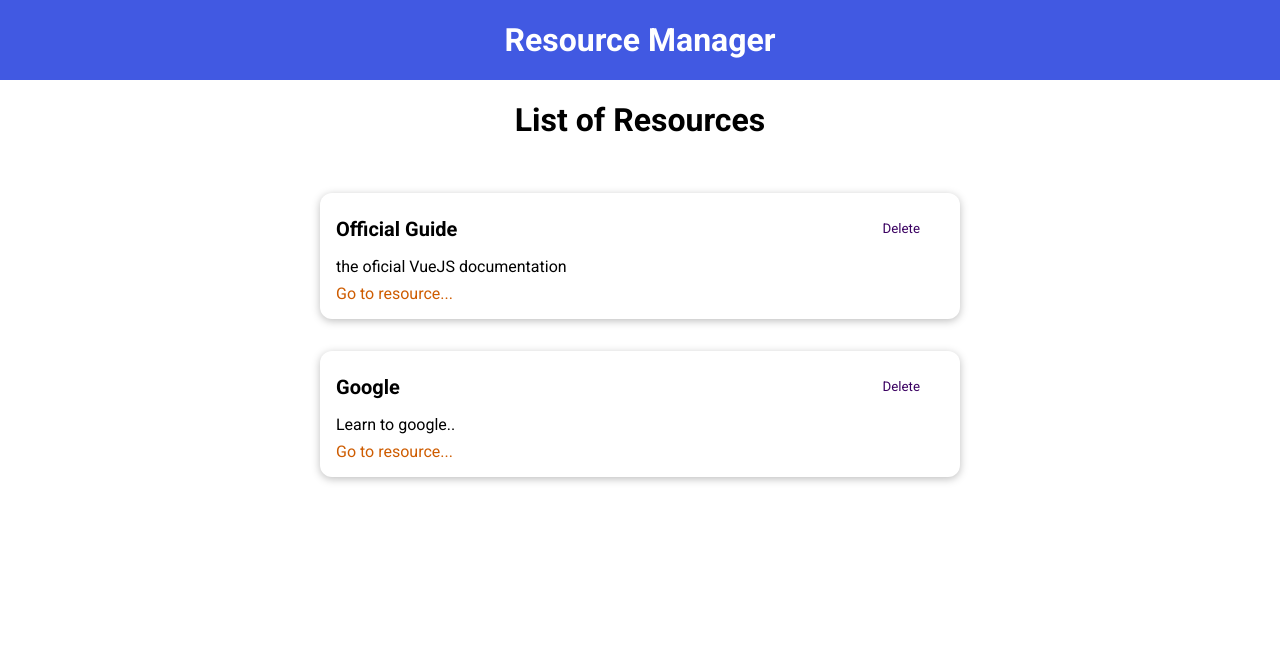
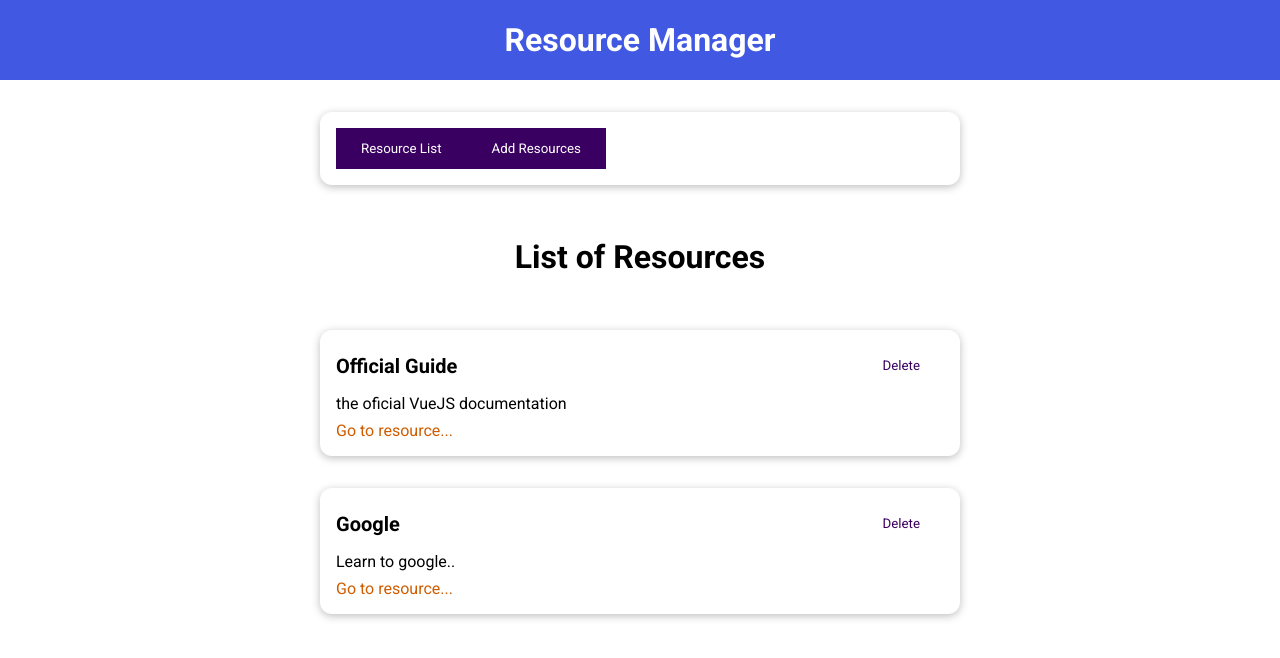
Before and after one commit to yeisson-venencia/resource-list, a Vue app in the folder client/: page / in a window 1280 px wide. Shown: the top 658 px of the page. Built offline with nearby package versions, Linux system fonts and the light colour scheme.

Commit message:
p03/form: registerin nav and adding it to the main app

```diff
--- a/client/src/App.vue
+++ b/client/src/App.vue
@@ -1,6 +1,7 @@
 <template>
   <div>
     <the-header title="Resource Manager"></the-header>
+    <the-nav></the-nav>
     <resource-panel :storedResources="storedResources"></resource-panel>
   </div>
 </template>
@@ -8,9 +9,10 @@
 <script>
 import ResourcePanel from './components/resource-panel/ResourcePanel';
 import TheHeader from './components/layouts/TheHeader';
+import TheNav from './components/layouts/TheNav';
 
 export default {
-  components: { ResourcePanel, TheHeader },
+  components: { ResourcePanel, TheHeader, TheNav },
   data() {
     return {
       storedResources: [
```
